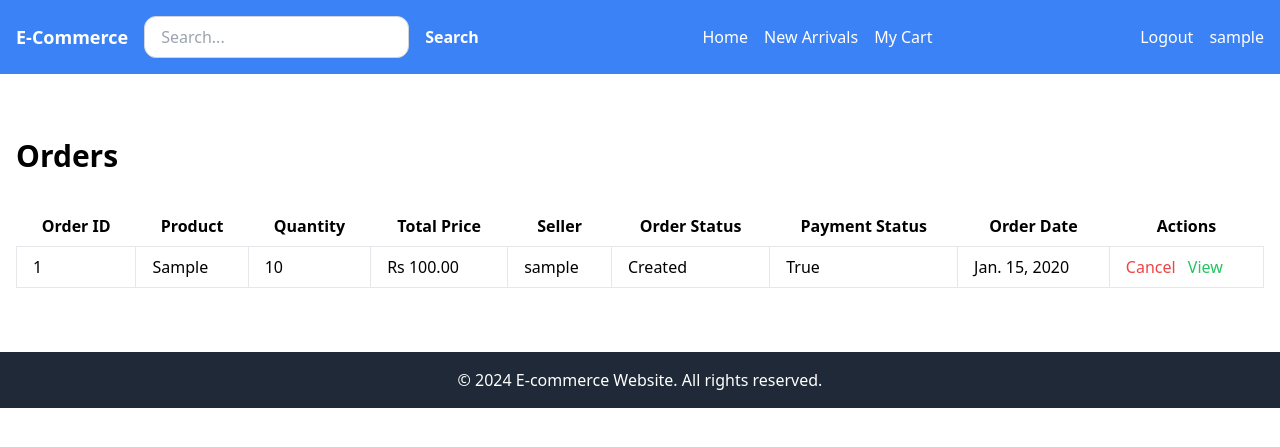
After one commit to amitgiri-13/e-commerce, a Django app: page /orders/ in a window 1280 px wide. The commit adds this page. Shown: the top 447 px of the page. Run offline with Django 4.2, Linux system fonts and the light colour scheme; a user stored in the database is signed in; tables that the repository leaves empty hold one stand-in row (values such as "Sample post"); some libraries are stand-ins or nearby versions.

Commit message:
created models order,modified profile view

```diff
--- a/ecom/store/admin.py
+++ b/ecom/store/admin.py
@@ -1,7 +1,6 @@
 from django.contrib import admin
 from .models import *
 
-admin.site.register(Category)
 
 @admin.register(Product)
 class ProductAdmin(admin.ModelAdmin):
@@ -15,3 +14,7 @@ class CartItemsInline(admin.TabularInline):
 @admin.register(Cart)
 class CartAdmin(admin.ModelAdmin):
     inlines = [CartItemsInline]
+
+admin.site.register(Category)
+admin.site.register(Profile)
+admin.site.register(Order)
--- a/ecom/store/apps.py
+++ b/ecom/store/apps.py
@@ -4,3 +4,6 @@ from django.apps import AppConfig
 class StoreConfig(AppConfig):
     default_auto_field = 'django.db.models.BigAutoField'
     name = 'store'
+
+    def ready(self):
+        import store.signals
--- a/ecom/store/models.py
+++ b/ecom/store/models.py
@@ -1,7 +1,15 @@
 from django.db import models
 from django.contrib.auth.models import User
+from django.core.validators import RegexValidator
 
-# Create your models here.
+class Profile(models.Model):
+    user = models.OneToOneField(User,on_delete=models.CASCADE)
+    image = models.ImageField(upload_to="store/static/store/user_images",blank=True,null=True)
+    address = models.CharField(max_length=100)
+
+    def __str__(self):
+        return self.user.username
+
 class Category(models.Model):
     category = models.CharField(max_length=50,unique=True,blank=False,null=False)
 
@@ -43,3 +51,39 @@ class CartItems(models.Model):
 
     class Meta:
         verbose_name_plural = "Cart Items"
+
+
+class Order(models.Model):
+    class OrderStatus(models.TextChoices):
+        CREATED = "CR","Created"
+        DISPATCHED = "DP","Dispatched"
+        DELIVERED = "DV","Delivered"
+        CANCELED = "CN","Canceled"
+        RETURNED = "RTV","Returned"
+
+
+    product = models.ForeignKey(Product,on_delete=models.CASCADE)
+    quantity = models.IntegerField(default=1)
+    buyer = models.ForeignKey(User,on_delete=models.CASCADE,related_name="customer")
+    order_status = models.CharField(max_length=3,choices=OrderStatus.choices,default=OrderStatus.CREATED)
+    payment_status = models.BooleanField(default=False)
+    order_date = models.DateField(auto_now_add=True)
+    order_address = models.CharField(max_length=255,null=False,blank=False)
+    contact_number = models.BigIntegerField(
+        validators=[RegexValidator(
+            regex=r'^(\+\d{1,3}[- ]?)?\d{10}$',
+            message='Enter a valid phone number.',
+            code='invalid_phone_number'
+        )]
+    )
+
+    @property
+    def seller(self):
+        return self.product.owner
+
+    @property
+    def total_price(self):
+        return self.product.price*self.quantity
+
+    def __str__(self):
+        return self.product.product
--- a/ecom/store/templates/store/base.html
+++ b/ecom/store/templates/store/base.html
@@ -32,8 +32,9 @@
         {%if request.user.is_authenticated%}
         <form method="POST" action={%url 'logout'%} class="inline">
             {% csrf_token %}
-            <button type="submit" class="hover:underline">logout</button>
+            <button type="submit" class="hover:underline">Logout</button>
         </form>
+          <a href="/profile/" class="hover:underline">{{request.user.username}}</a>
         {%else%}
         <a href="/login/" class="hover:underline">Login</a>
         <a href="/signup/" class="hover:underline">Signup</a>
--- /dev/null
+++ b/ecom/store/templates/store/order.html
@@ -0,0 +1,46 @@
+{% extends "store/base.html" %}
+
+{% block title %}Orders{% endblock %}
+
+{% block content %}
+<div class="container mx-auto px-4 py-8">
+    <h1 class="text-3xl font-bold mb-8">Orders</h1>
+    {% if order_list %}
+    <table class="table-auto w-full">
+        <thead>
+            <tr>
+                <th class="px-4 py-2">Order ID</th>
+                <th class="px-4 py-2">Product</th>
+                <th class="px-4 py-2">Quantity</th>
+                <th class="px-4 py-2">Total Price</th>
+                <th class="px-4 py-2">Seller</th>
+                <th class="px-4 py-2">Order Status</th>
+                <th class="px-4 py-2">Payment Status</th>
+                <th class="px-4 py-2">Order Date</th>
+                <th class="px-4 py-2">Actions</th>
+            </tr>
+        </thead>
+        <tbody>
+            {% for order in order_list %}
+            <tr>
+                <td class="border px-4 py-2">{{ order.id }}</td>
+                <td class="border px-4 py-2">{{ order.product.product }}</td>
+                <td class="border px-4 py-2">{{ order.quantity }}</td>
+                <td class="border px-4 py-2">Rs {{ order.total_price }}</td>
+                <td class="border px-4 py-2">{{ order.seller.username }}</td>
+                <td class="border px-4 py-2">{{ order.get_order_status_display }}</td>
+                <td class="border px-4 py-2">{{ order.payment_status }}</td>
+                <td class="border px-4 py-2">{{ order.order_date }}</td>
+                <td class="border px-4 py-2">
+                    <a href="#" class="text-red-500 hover:text-blue-700 mr-2">Cancel</a>
+                    <a href="#" class="text-green-500 hover:text-green-700">View</a>
+                </td>
+            </tr>
+            {% endfor %}
+        </tbody>
+    </table>
+    {% else %}
+    <p>No orders created yet!</p>
+    {% endif %}
+</div>
+{% endblock %}
--- a/ecom/store/urls.py
+++ b/ecom/store/urls.py
@@ -4,6 +4,7 @@ from django.contrib.auth import views as auth_views
 from . import views
 
 urlpatterns = (
+    path("profile/",views.ProfileView.as_view(),name="profile"),
     path("home/",views.IndexView.as_view(),name="home"),
     path("newarrivals/",views.NewArrivalView.as_view(),name="new_arrivals"),
     path("mycart/",views.MyCartView.as_view(),name="my_carts"),
@@ -14,4 +15,5 @@ urlpatterns = (
     path("addtocart/<int:product_id>/",views.add_to_cart,name="add_to_cart"),
     path("removefromcart/<int:item_id>/",views.remove_from_cart,name="remove_from_cart"),
     path("search/",views.search_items,name="search"),
+    path("orders/",views.OrderView.as_view(),name="orders"),
 )
--- a/ecom/store/views.py
+++ b/ecom/store/views.py
@@ -6,6 +6,15 @@ from django.db.models import Prefetch
 from django.contrib.auth.decorators import login_required
 from .models import *
 from .forms import SignUpForm
+
+class ProfileView(generic.DetailView):
+    model = Profile
+    template_name = "store/profile.html"
+    context_object_name = "profile"
+
+    def get_object(self):
+        return self.request.user.profile
+
 
 class IndexView(generic.ListView):
     model = Category
@@ -37,6 +46,14 @@ class MyCartView(generic.ListView):
 
     def get_queryset(self):
         return CartItems.objects.filter(cart__customer=self.request.user)
+
+class OrderView(generic.ListView):
+    model = Order
+    template_name = "store/order.html"
+    context_object_name = "order_list"
+
+    def get_queryset(self):
+        return Order.objects.filter(buyer=self.request.user)
 
 
 def signup(request):
```
Also changed, not shown: ecom/store/signals.py (added, +13 -0 lines), ecom/store/templates/store/profile.html (added, +38 -0 lines), ecom/store/migrations/0007_profile.py (added), ecom/store/migrations/0008_alter_profile_image_order.py (added), ecom/store/migrations/0009_remove_order_seller_order_order_date.py (added), ecom/store/migrations/0010_order_contact_number_order_order_address.py (added), ecom/store/static/store/user_images/Picsart_22-11-04_15-05-28-858.jpg (added), 2 other files.
